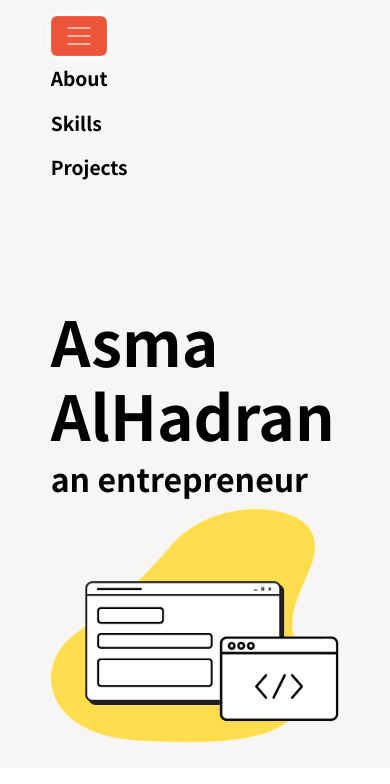
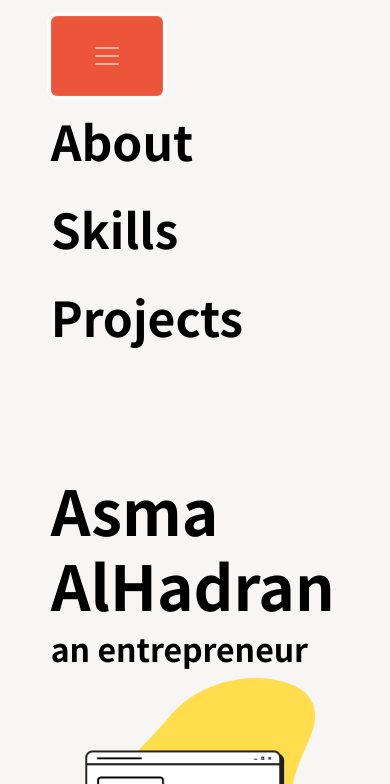
Before and after one commit to asma-mo/test, a plain HTML site: page index.html in a window 390 px wide. Both pictures are taken after a click on the button "Toggle Navigation". Shown: the top 784 px of the page. Drawn offline with nearby package versions, Linux system fonts and the light colour scheme.

Commit message:
Update styles.css

```diff
--- a/css/styles.css
+++ b/css/styles.css
@@ -292,19 +292,17 @@ h2 {
         font-size: large;
     }
 
-    /* .navbar-toggler{
+ .navbar-toggler{
         width: 7rem;
         height: 5rem;
-    } */
+    }
 
-    .navbar-nav {
-
-    }
 
     .nav-item {
         padding: 0 20% 0 0;
-        font-size: 1.2rem;
+        font-size: 3rem;
     }
 
 
+
 }
```
